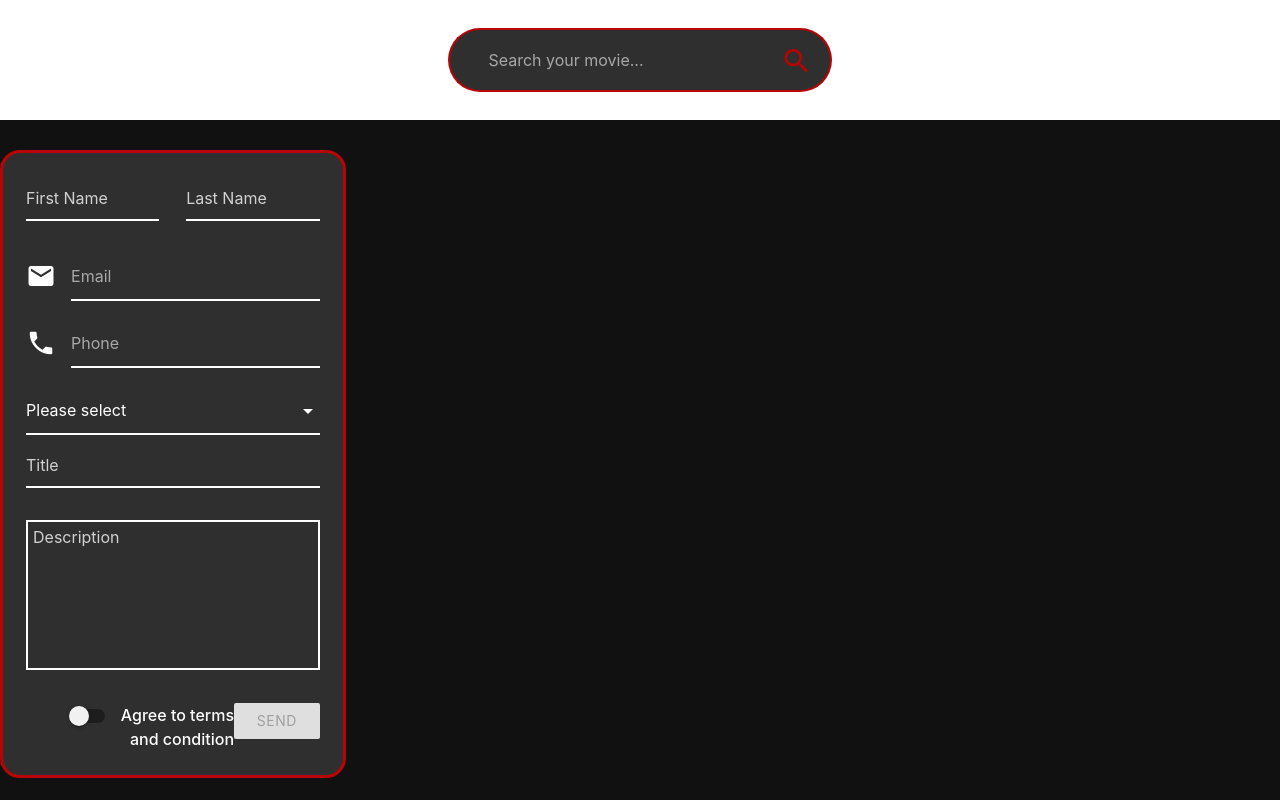
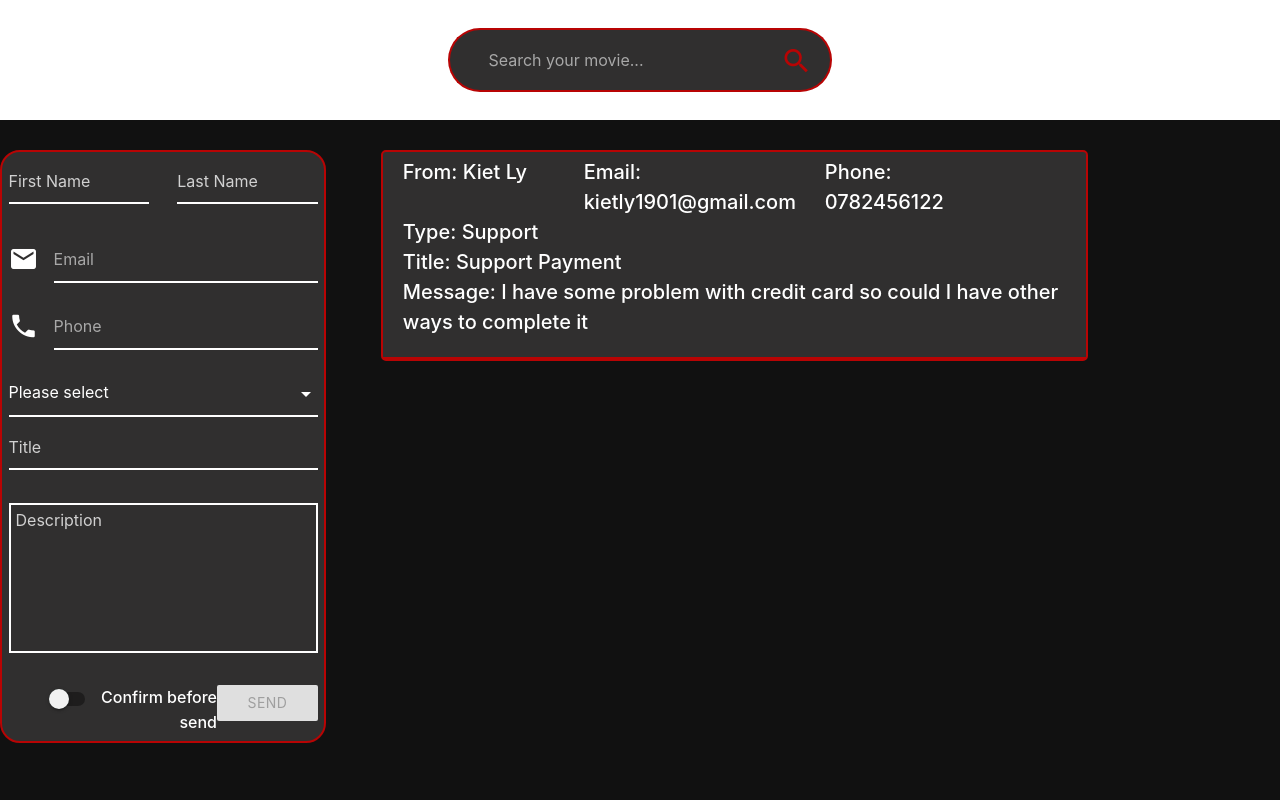
Before and after one commit to kiet019/react, a React (Create React App) app: page /contact in a window 1280 px wide. Shown: the top 800 px of the page. Built offline with nearby package versions, Linux system fonts and the light colour scheme.

Commit message:
add contact

```diff
--- a/src/App.scss
+++ b/src/App.scss
@@ -140,13 +140,19 @@ $inside-color: rgb(48, 47, 47);
   }
 }
 .contact {
-  width: 90%;
+  width: 85%;
   margin-top: 150px;
   margin-bottom: 10%;
-  h3 {
-    color: white;
-  }
+  display: flex;
+  justify-content: space-between;
+  .add-contact {
+    width: 30%;
     form {
+      border: 2px solid $color-logo;
+      height: fit-content;
+      border-radius: 20px;
+      padding: 2% 2% 2% 2%;
+      background-color: $inside-color;
       .error {
         color: red;
       }
@@ -156,12 +162,6 @@ $inside-color: rgb(48, 47, 47);
           fill: white;
         }
       }
-    border: 3px solid $color-logo;
-    height: fit-content;
-    border-radius: 20px;
-    padding: 2% 2% 2% 2%;
-    width: 30%;
-    background-color: $inside-color;
       .name {
         display: grid;
         grid-template-columns: 5fr 1fr 5fr;
@@ -177,7 +177,7 @@ $inside-color: rgb(48, 47, 47);
       #TextInput-133,
       #Textarea-146,
       #Textarea-70,
-    .select-wrapper input.select-dropdown  {
+      .select-wrapper input.select-dropdown {
         background-color: rgb(0, 0, 0, 0);
         border-bottom: 2px solid white;
         color: white;
@@ -186,7 +186,7 @@ $inside-color: rgb(48, 47, 47);
       label[for="Textarea-68"],
       [for="Textarea-70"],
       [for="TextInput-132"],
-    [for="TextInput-133"]  {
+      [for="TextInput-133"] {
         color: white;
         font-size: medium;
       }
@@ -202,6 +202,23 @@ $inside-color: rgb(48, 47, 47);
             background-color: rgb(17, 212, 17);
           }
         }
+      }
+    }
+  }
+  .show-contact {
+    width: 65%;
+    height: fit-content;
+    background-color: $inside-color;
+    border: 2px solid $color-logo;
+    border-radius: 5px;
+    .contact-info {
+      color: white;
+      font-size: 20px;
+      font-weight: 500;
+      height: auto;
+      display: grid;
+      padding: 5px 20px 20px;
+      border-bottom: 2px solid $color-logo;
     }
   }
 }
@@ -330,6 +347,7 @@ img {
     }
   }
 }
+
 .navigation {
   float: left;
   height: inherit;
--- a/src/components/Contact.js
+++ b/src/components/Contact.js
@@ -1,11 +1,13 @@
 import React from "react";
 import AddContact from "./Contact/AddContact";
+import ShowContact from "./Contact/ShowContact";
 
 export default function Contact() {
 
   return (
     <div className="contact">
         <AddContact/>
+        <ShowContact/>
     </div>
   );
 }
--- a/src/components/Contact/AddContact.js
+++ b/src/components/Contact/AddContact.js
@@ -9,8 +9,17 @@ import {
   TextInput,
 } from "react-materialize";
 import { useFormik } from "formik";
+import { addContact } from "../../features/Contacts";
+import { useDispatch } from "react-redux";
+import { v4 as uuidv4 } from "uuid";
+
+function generateUniqueId() {
+  const uuidNumber = parseInt(uuidv4().replace(/-/g, ""), 16);
+  return uuidNumber;
+}
 
 export default function AddContact() {
+  const dispatch = useDispatch();
   const [isDisabled, setIsDisabled] = useState(true);
   const formik = useFormik({
     initialValues: {
@@ -23,7 +32,26 @@ export default function AddContact() {
       message: "",
       agree: false,
     },
-    onSubmit: (values) => {},
+    onSubmit: (values) => {
+      dispatch(
+        addContact({
+          id: generateUniqueId(),
+          fname: formik.values.fname,
+          lname: formik.values.lname,
+          email: formik.values.email,
+          phone: formik.values.phone,
+          program: formik.values.program,
+          title: formik.values.title,
+          message: formik.values.message,
+          agree: formik.values.agree
+        })
+      );
+      alert(
+        "Your contact " +
+          JSON.stringify(formik.values.title) +
+          " was sent succesfully"
+      );
+    },
     validationSchema: Yup.object({
       fname: Yup.string()
         .required("Required.")
@@ -33,17 +61,13 @@ export default function AddContact() {
         .min(2, "Must be 2 characters or more"),
       email: Yup.string().required("Required.").email("Invalid email"),
       phone: Yup.number().integer().typeError("Please enter a valid number"),
-      program: Yup.number().integer().typeError("Please select a program."),
       title: Yup.string()
         .required("Required.")
         .min(5, "Must be 5 characters or more"),
       message: Yup.string()
         .required("Required.")
         .min(10, "Must be 10 characters or more"),
-      agree: Yup.boolean().oneOf(
-        [true],
-        "The terms and conditions must be accepted."
-      ),
+      agree: Yup.boolean().oneOf([true], "Must be confirm before sending."),
     }),
   });
   useEffect(() => {
@@ -58,7 +82,7 @@ export default function AddContact() {
     }
   }, [formik.touched, formik.errors, formik.values.program]);
   return (
-    <div>
+    <div className="add-contact">
       <form onSubmit={formik.handleSubmit}>
         <div className="name">
           <Textarea
@@ -137,9 +161,9 @@ export default function AddContact() {
           onChange={formik.handleChange}
         >
           <option value="0">Please select</option>
-          <option value="1">Support</option>
-          <option value="2">Report</option>
-          <option value="3">Feedback</option>
+          <option value="Support">Support</option>
+          <option value="Report">Report</option>
+          <option value="Report">Feedback</option>
         </Select>
         <div className="error">
           {formik.touched.program && <>{formik.errors.program}</>}
@@ -175,7 +199,7 @@ export default function AddContact() {
                 id="Switch-20"
                 offLabel=""
                 onChange={function noRefCheck() {}}
-                onLabel="Agree to terms and condition"
+                onLabel="Confirm before send"
                 name="agree"
                 value={formik.values.agree}
                 onClick={formik.handleChange}
--- /dev/null
+++ b/src/components/Contact/ShowContact.js
@@ -0,0 +1,26 @@
+import React from "react";
+import { useSelector } from "react-redux";
+
+export default function ShowContact() {
+  const contactList = useSelector((state) => state.contacts.value);
+  return (
+    <div className="show-contact">
+      {contactList.map((contact) => (
+        <div className="contact-info">
+          <div
+            style={{ display: "grid", gridTemplateColumns: "3fr 4fr 3fr 1fr" }}
+          >
+            <div>
+              From: {contact.fname} {contact.lname}
+            </div>
+            <div>Email: {contact.email}</div>
+            <div>Phone: {contact.phone}</div>
+          </div>
+          <div>Type: {contact.program}</div>
+          <div>Title: {contact.title}</div>
+          <div>Message: {contact.message}</div>
+        </div>
+      ))}
+    </div>
+  );
+}
--- a/src/shared/ListOfContacts.json
+++ b/src/shared/ListOfContacts.json
@@ -1,11 +1,12 @@
 [
   {
+    "id" : 1,
     "fname": "Kiet",
     "lname": "Ly",
     "email": "kietly1901@gmail.com",
     "phone": "0782456122",
-    "program": "1",
-    "title": "support payment",
+    "program": "Support",
+    "title": "Support Payment",
     "message": "I have some problem with credit card so could I have other ways to complete it",
     "agree": false
   }
```
Lines whose indentation alone changed are shown as unchanged.
